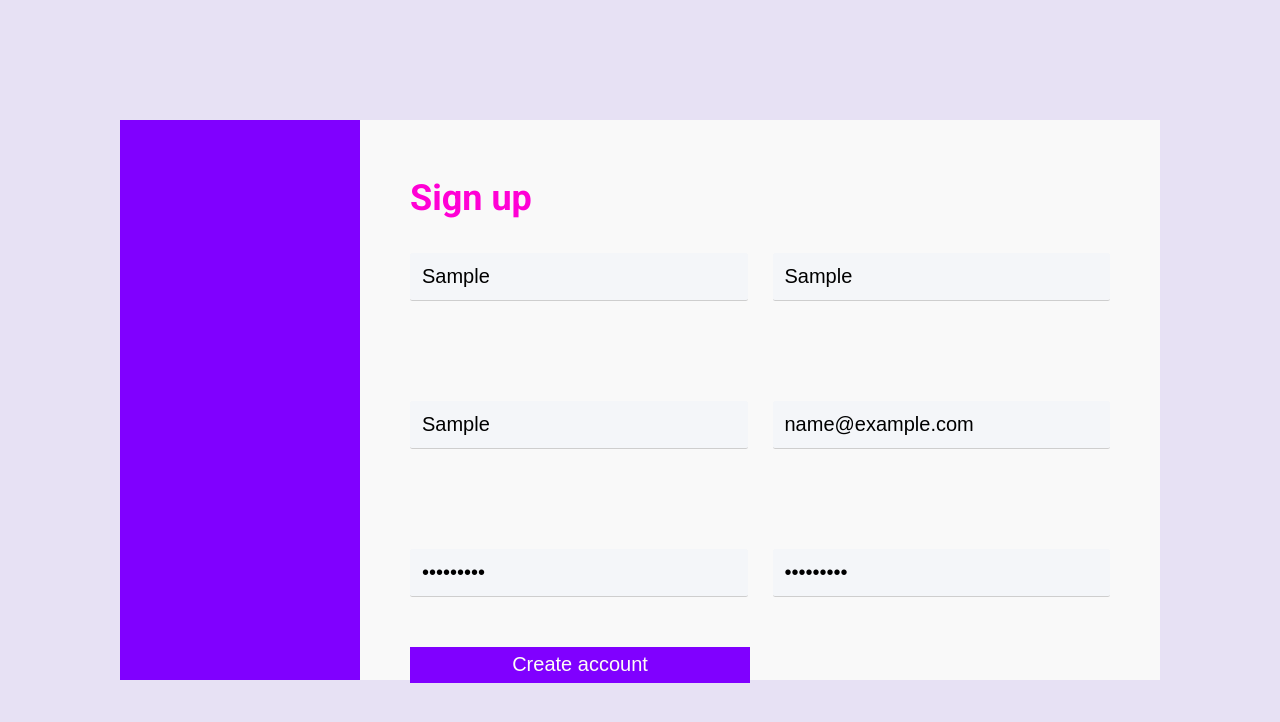
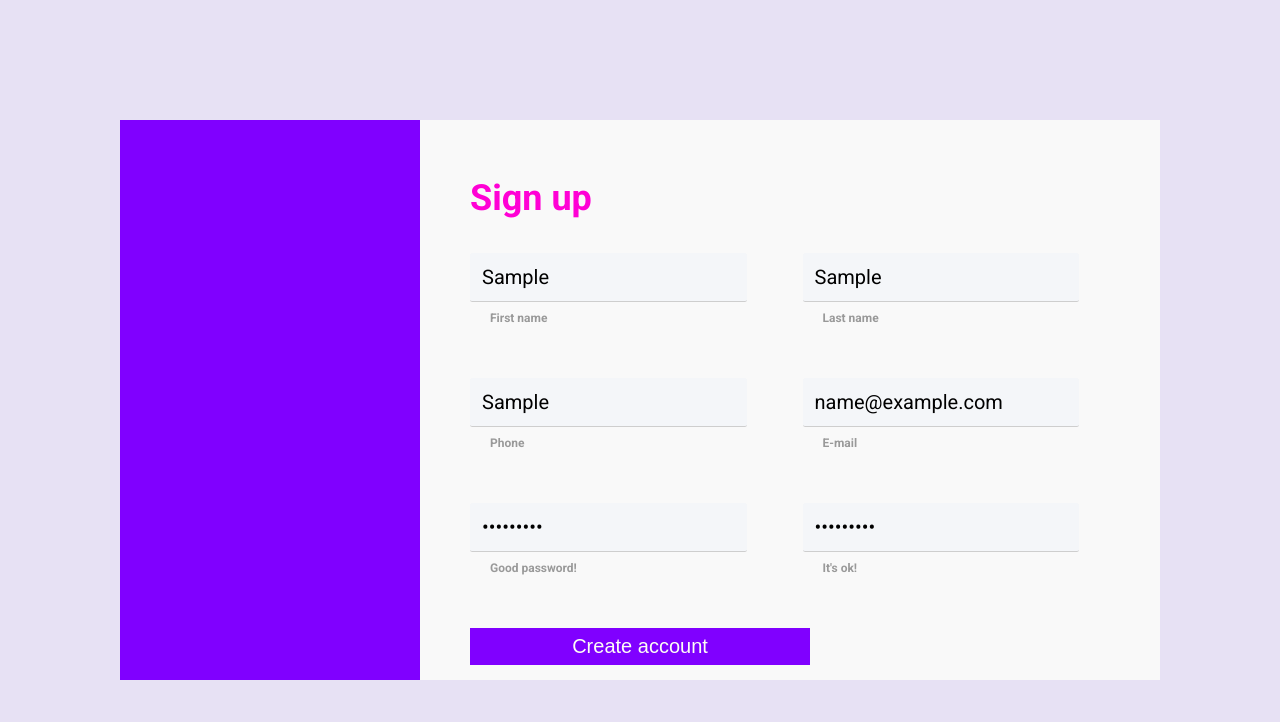
Before and after one commit to loxt/fillet-challenge, a React (Create React App) app in the folder frontend/: page / in a window 1280 px wide. Both pictures are taken after typing "Sample", "Sample", "Sample", "name@example.com", "Sample123", "Sample123" into the empty fields and a click on the button "Create account". Shown: the top 722 px of the page. Built offline with nearby package versions, Linux system fonts and the light colour scheme.

Commit message:
feat: add effects on inputs

```diff
--- a/frontend/package.json
+++ b/frontend/package.json
@@ -16,7 +16,8 @@
     "typescript": "^4.0.3"
   },
   "scripts": {
-    "start": "react-scripts start",
+  "watch:sass": "node-sass src/App.module.scss src/styles.module.css -w",
+  "start": "react-scripts start",
     "build": "react-scripts build",
     "test": "react-scripts test",
     "eject": "react-scripts eject"
--- a/frontend/src/App.module.css
+++ b/frontend/src/App.module.scss
@@ -59,7 +59,7 @@ body {
   grid-template-rows: repeat(3, minmax(min-content, max-content));
   grid-template-columns: repeat(2, minmax(min-content, 1fr));
   grid-column-gap: 2.5rem;
-  grid-row-gap: 10rem;
+  grid-row-gap: 5rem;
 
   margin-top: 2.5rem;
 }
@@ -94,3 +94,48 @@ body {
   background-color: #8000ff;
   color: #fdfef6;
 }
+
+
+.formInput {
+  font-size: 1.5rem;
+  font-family: inherit;
+  color: inherit;
+  padding: 1.5rem 2rem;
+  border-radius: 2px;
+  background-color: rgba(255, 255, 255, 0.5);
+  border: none;
+  border-bottom: 3px solid transparent;
+  width: 90%;
+  display: block;
+  transition: all .3s;
+}
+
+.formInput:focus {
+  outline: none;
+  box-shadow: 0 1rem 2rem rgba(0, 0, 0, 0.1);
+  border-bottom: 3px solid #55c57a;
+}
+
+.formInput:focus:invalid {
+  border-bottom: 3px solid #ff7730;
+}
+
+.formInput::-webkit-input-placeholder, .formInput::-moz-placeholder {
+  color: #999;
+}
+
+.formLabel {
+  font-size: 1.2rem;
+  font-weight: 700;
+  margin-left: 2rem;
+  margin-top: .7rem;
+  display: block;
+  transition: all .3s;
+  color: #999;
+}
+
+.formInput:placeholder-shown + .formLabel {
+  opacity: 0;
+  visibility: hidden;
+  transform: translateY(-4rem);
+}
--- a/frontend/src/App.tsx
+++ b/frontend/src/App.tsx
@@ -1,5 +1,5 @@
 import React from 'react';
-import styles from './App.module.css';
+import styles from './styles.module.css';
 
 function App() {
   return (
@@ -10,12 +10,82 @@ function App() {
           <h1>Sign up</h1>
 
           <div className={styles.form}>
-            <input type='text' placeholder='First name' />
-            <input type='text' placeholder='Last name' />
-            <input type='text' placeholder='Phone' />
-            <input type='email' placeholder='E-mail' />
-            <input type='password' placeholder='Password' />
-            <input type='password' placeholder='Confirme Password' />
+            <div className={styles.formGroup}>
+              <input
+                type='text'
+                placeholder='First name'
+                className={styles.formInput}
+                id='firstname'
+                required
+              />
+              <label htmlFor='firstname' className={styles.formLabel}>
+                First name
+              </label>
+            </div>
+            <div className={styles.formGroup}>
+              <input
+                type='text'
+                placeholder='Last name'
+                className={styles.formInput}
+                id='lastname'
+                required
+              />
+              <label htmlFor='lastname' className={styles.formLabel}>
+                Last name
+              </label>
+            </div>
+
+            <div className={styles.formGroup}>
+              <input
+                type='text'
+                placeholder='Phone'
+                className={styles.formInput}
+                id='phone'
+                required
+              />
+              <label htmlFor='phone' className={styles.formLabel}>
+                Phone
+              </label>
+            </div>
+
+            <div className={styles.formGroup}>
+              <input
+                type='email'
+                placeholder='E-mail'
+                className={styles.formInput}
+                id='email'
+                required
+              />
+              <label htmlFor='email' className={styles.formLabel}>
+                E-mail
+              </label>
+            </div>
+
+            <div className={styles.formGroup}>
+              <input
+                type='password'
+                placeholder='Password'
+                className={styles.formInput}
+                id='password'
+                required
+              />
+              <label htmlFor='password' className={styles.formLabel}>
+                Good password!
+              </label>
+            </div>
+
+            <div className={styles.formGroup}>
+              <input
+                type='password'
+                placeholder='Confirm Password'
+                className={styles.formInput}
+                id='confirmpassword'
+                required
+              />
+              <label htmlFor='confirmpassword' className={styles.formLabel}>
+                It's ok!
+              </label>
+            </div>
           </div>
 
           <button type='button'>Create account</button>
--- /dev/null
+++ b/frontend/src/styles.module.css
@@ -0,0 +1,111 @@
+*,
+*::before,
+*::after {
+  margin: 0;
+  padding: 0;
+  box-sizing: inherit; }
+
+html {
+  box-sizing: border-box;
+  font-size: 62.5%; }
+
+body {
+  line-height: 1.6;
+  font-family: 'Roboto', sans-serif;
+  background-color: #e7e1f4; }
+
+.wrapper {
+  background-color: #e7e1f4;
+  width: 100%;
+  max-width: 110rem;
+  margin: 0 auto;
+  padding: 0 30px; }
+
+.container {
+  display: grid;
+  width: 100%;
+  height: 100%;
+  margin-top: 15vh;
+  grid-template-rows: 70vh min-content;
+  grid-template-columns: [aside-start] minmax(min-content, 35rem) [aside-end content-start] minmax(min-content, 80rem) [content-end]; }
+
+.aside {
+  background-color: #8000ff; }
+
+.content {
+  background-color: #f9f9f9;
+  padding: 5rem; }
+
+.content h1 {
+  font-size: 3.6rem;
+  color: #ff00d5; }
+
+.form {
+  display: grid;
+  grid-template-rows: repeat(3, minmax(min-content, max-content));
+  grid-template-columns: repeat(2, minmax(min-content, 1fr));
+  grid-column-gap: 2.5rem;
+  grid-row-gap: 5rem;
+  margin-top: 2.5rem; }
+
+.form input {
+  border: 0;
+  border-bottom: 1px solid #cecece;
+  padding: 1.2rem;
+  background-color: #f4f6f9;
+  border-radius: .25rem;
+  font-size: 2rem; }
+
+.form input:focus {
+  outline: 0; }
+
+.form input::placeholder {
+  color: #cecece; }
+
+.content button {
+  margin-top: 5rem;
+  width: 34rem;
+  height: 8%;
+  border: none;
+  font-size: 2rem;
+  font-weight: 300;
+  background-color: #8000ff;
+  color: #fdfef6; }
+
+.formInput {
+  font-size: 1.5rem;
+  font-family: inherit;
+  color: inherit;
+  padding: 1.5rem 2rem;
+  border-radius: 2px;
+  background-color: rgba(255, 255, 255, 0.5);
+  border: none;
+  border-bottom: 3px solid transparent;
+  width: 90%;
+  display: block;
+  transition: all .3s; }
+
+.formInput:focus {
+  outline: none;
+  box-shadow: 0 1rem 2rem rgba(0, 0, 0, 0.1);
+  border-bottom: 3px solid #55c57a; }
+
+.formInput:focus:invalid {
+  border-bottom: 3px solid #ff7730; }
+
+.formInput::-webkit-input-placeholder, .formInput::-moz-placeholder {
+  color: #999; }
+
+.formLabel {
+  font-size: 1.2rem;
+  font-weight: 700;
+  margin-left: 2rem;
+  margin-top: .7rem;
+  display: block;
+  transition: all .3s;
+  color: #999; }
+
+.formInput:placeholder-shown + .formLabel {
+  opacity: 0;
+  visibility: hidden;
+  transform: translateY(-4rem); }
```
